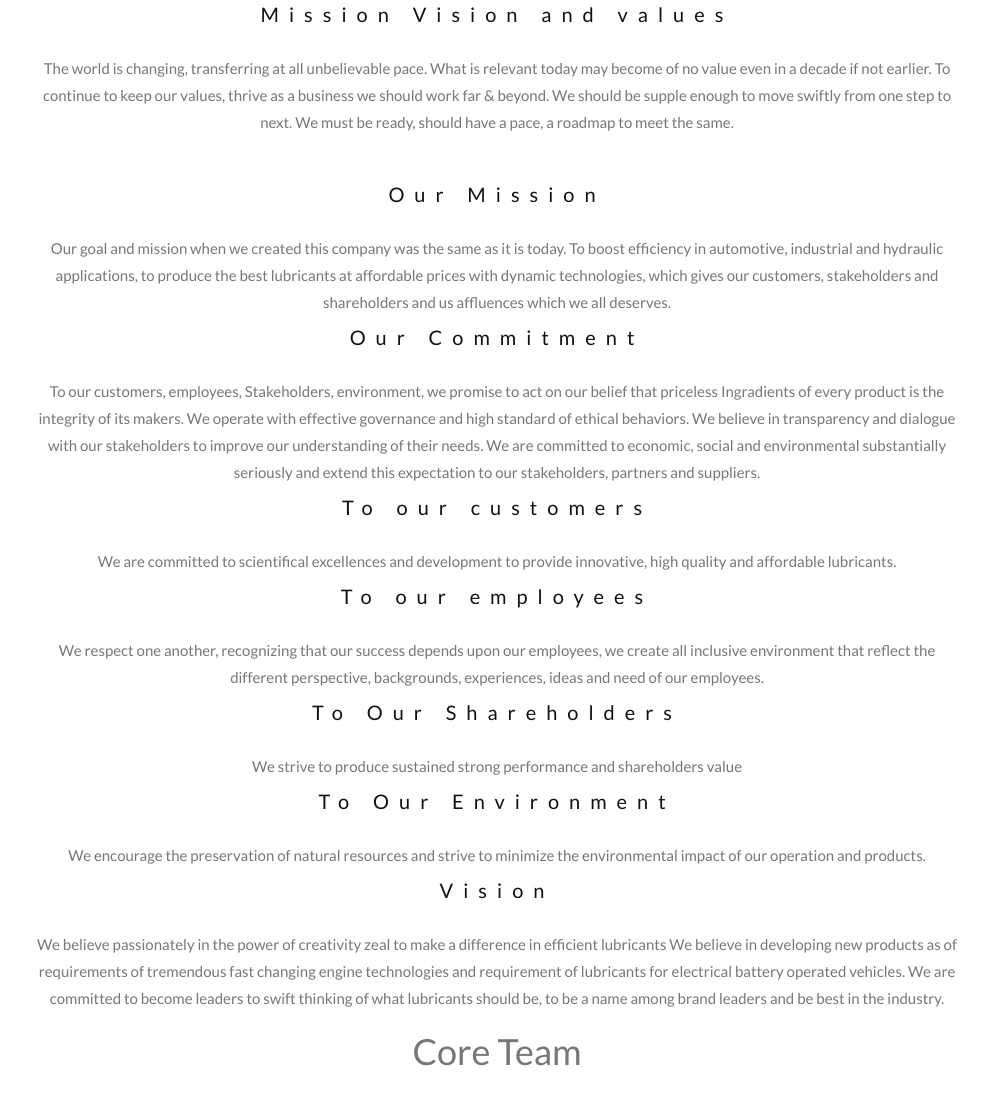
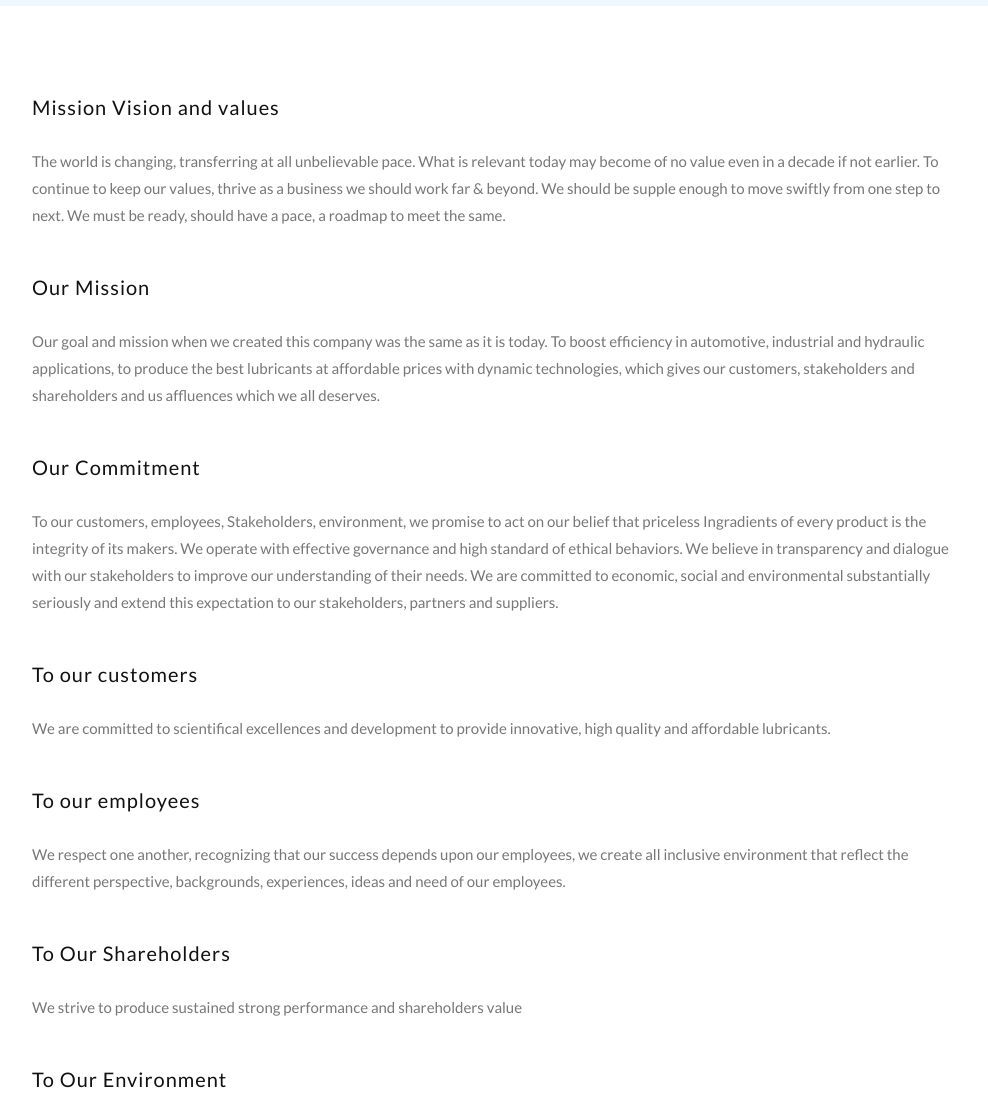
Before and after one commit to VishalCodingNinja/Bluetech, a plain HTML site: page index.html in a window 1280 px wide. Shown: the part 1206-2299 px from the top of the page, without its empty margins (143-1131 px from the left). Drawn offline with nearby package versions, Linux system fonts and the light colour scheme.

Commit message:
added background and fonts

```diff
--- a/index.html
+++ b/index.html
@@ -1,5 +1,6 @@
 <!DOCTYPE html>
 <html lang="en">
+
 <head>
   <!-- Theme Made By www.w3schools.com - No Copyright -->
   <title>Bootstrap Theme The Band</title>
@@ -15,15 +16,19 @@
       font: 400 15px/1.8 Lato, sans-serif;
       color: #777;
     }
-  h3, h4 {
+
+    h3,
+    h4 {
       margin: 10px 0 30px 0;
-    letter-spacing: 10px;
+      letter-spacing: 1px;
       font-size: 20px;
       color: #111;
     }
+
     .container {
       padding: 80px 120px;
     }
+
     .person {
       border: 10px solid transparent;
       margin-bottom: 25px;
@@ -31,46 +36,65 @@
       height: 80%;
       opacity: 0.7;
     }
+
     .person:hover {
       border-color: #f1f1f1;
     }
+
     .carousel-inner img {
       -webkit-filter: grayscale(90%);
-    filter: grayscale(90%); /* make all photos black and white */
-    width: 100%; /* Set width to 100% */
+      filter: grayscale(90%);
+      /* make all photos black and white */
+      width: 100%;
+      /* Set width to 100% */
       margin: auto;
     }
+
     .carousel-caption h3 {
       color: #fff !important;
     }
+
     @media (max-width: 600px) {
       .carousel-caption {
-      display: none; /* Hide the carousel text when the screen is less than 600 pixels wide */
+        display: none;
+        /* Hide the carousel text when the screen is less than 600 pixels wide */
       }
     }
+
     .bg-1 {
       background: #2d2d30;
       color: #bdbdbd;
     }
-  .bg-1 h3 {color: #fff;}
-  .bg-1 p {font-style: italic;}
+
+    .bg-1 h3 {
+      color: #fff;
+    }
+
+    .bg-1 p {
+      font-style: italic;
+    }
+
     .list-group-item:first-child {
       border-top-right-radius: 0;
       border-top-left-radius: 0;
     }
+
     .list-group-item:last-child {
       border-bottom-right-radius: 0;
       border-bottom-left-radius: 0;
     }
+
     .thumbnail {
       padding: 0 0 15px 0;
       border: none;
       border-radius: 0;
     }
+
     .thumbnail p {
       margin-top: 15px;
       color: #555;
     }
+
     .btn {
       padding: 10px 20px;
       background-color: #333;
@@ -78,29 +102,39 @@
       border-radius: 0;
       transition: .2s;
     }
-  .btn:hover, .btn:focus {
+
+    .btn:hover,
+    .btn:focus {
       border: 1px solid #333;
       background-color: #fff;
       color: #000;
     }
-  .modal-header, h4, .close {
+
+    .modal-header,
+    h4,
+    .close {
       background-color: #333;
       color: #fff !important;
       text-align: center;
       font-size: 30px;
     }
-  .modal-header, .modal-body {
+
+    .modal-header,
+    .modal-body {
       padding: 40px 50px;
     }
+
     .nav-tabs li a {
       color: #777;
     }
+
     #googleMap {
       width: 100%;
       height: 400px;
       -webkit-filter: grayscale(100%);
       filter: grayscale(100%);
     }
+
     .navbar {
       font-family: Montserrat, sans-serif;
       margin-bottom: 0;
@@ -110,49 +144,68 @@
       letter-spacing: 4px;
       opacity: 0.9;
     }
-  .navbar li a, .navbar .navbar-brand {
+
+    .navbar li a,
+    .navbar .navbar-brand {
       color: #d5d5d5 !important;
     }
+
     .navbar-nav li a:hover {
       color: #fff !important;
     }
+
     .navbar-nav li.active a {
       color: #fff !important;
       background-color: #29292c !important;
     }
+
     .navbar-default .navbar-toggle {
       border-color: transparent;
     }
+
     .open .dropdown-toggle {
       color: #fff;
       background-color: #555 !important;
     }
+
     .dropdown-menu li a {
       color: #000 !important;
     }
+
     .dropdown-menu li a:hover {
       background-color: red !important;
     }
+
     footer {
       background-color: #2d2d30;
       color: #f5f5f5;
       padding: 32px;
     }
+
     footer a {
       color: #f5f5f5;
     }
+
     footer a:hover {
       color: #777;
       text-decoration: none;
     }
+
     .form-control {
       border-radius: 0;
     }
+
     textarea {
       resize: none;
     }
+
+    .background {
+      padding: 60px;
+    background: aliceblue;
+    }
   </style>
 </head>
+
 <body id="myPage" data-spy="scroll" data-target=".navbar" data-offset="50">
 
   <nav class="navbar navbar-default navbar-fixed-top">
@@ -233,59 +286,87 @@
   </div>
 
   <!-- Container (The Band Section) -->
-<div id="band" class="container text-center">
+  <div id="band" class="container-fluid text-center background">
     <h3>Blutec</h3>
-  <p><em>Message from the president and CEO  </em></p>
-  <p>Ever since the establishment, Blutec has strived to maintain high ethical standards, create products and services that provide values to our customers, and become a company trusted and relied upon.
+    <p><em>Message from the president and CEO </em></p>
+    <p>Ever since the establishment, Blutec has strived to maintain high ethical standards, create products and services
+      that provide values to our customers, and become a company trusted and relied upon.
     </p>
     <br>
-  <p>Our Progressive thinking and creative appraisal is what makes us stand out from the crowed. It is why we are relied upon and so many of our customers keep coming back to us.</p>
+    <p>Our Progressive thinking and creative appraisal is what makes us stand out from the crowed. It is why we are
+      relied upon and so many of our customers keep coming back to us.</p>
     <br>
     <p>
-    We guide our business using five core values – lead, grow, deliver, sustain and protect. I am proud of the work we do and give you my personal commitment that we will deliver what we promise and do it steadily and sustainably.
+      We guide our business using five core values – lead, grow, deliver, sustain and protect. I am proud of the work we
+      do and give you my personal commitment that we will deliver what we promise and do it steadily and sustainably.
     </p>
     <br>
+  </div>
+<!-- MIssion and values -->
 
-<div>
+  <div class="container">
     <div>
       <h3>Mission Vision and values</h3>
-  <p>The world is changing, transferring at all unbelievable pace. What is relevant today may become of no value even in a decade if not earlier. To continue to keep our values, thrive as a business we should work far & beyond. We should be supple enough to move swiftly from one step to next. We must be ready, should have a pace, a roadmap to meet the same.
+      <p>The world is changing, transferring at all unbelievable pace. What is relevant today may become of no value
+        even in a decade if not earlier. To continue to keep our values, thrive as a business we should work far &
+        beyond. We should be supple enough to move swiftly from one step to next. We must be ready, should have a pace,
+        a roadmap to meet the same.
       </p>
       <br>
     </div>
     <div>
       <h3>Our Mission</h3>
-  <p>Our goal and mission when we created this company was the same as it is today. To boost efficiency in automotive, industrial and hydraulic applications, to produce the best lubricants at affordable prices with dynamic technologies, which gives our customers, stakeholders and shareholders and us affluences which we all deserves.
+      <p>Our goal and mission when we created this company was the same as it is today. To boost efficiency in
+        automotive, industrial and hydraulic applications, to produce the best lubricants at affordable prices with
+        dynamic technologies, which gives our customers, stakeholders and shareholders and us affluences which we all
+        deserves.
       </p>
+      <br>
     </div>
     <div>
       <h3>Our Commitment</h3>
-  <p>To our customers, employees, Stakeholders, environment, we promise to act on our belief that priceless Ingradients of every product is the integrity of its makers. We operate with effective governance and high standard of ethical behaviors. We believe in transparency and dialogue with our stakeholders to improve our understanding of their needs. We are committed to economic, social and environmental substantially seriously and extend this expectation to our stakeholders, partners and suppliers.</p>
+      <p>To our customers, employees, Stakeholders, environment, we promise to act on our belief that priceless
+        Ingradients of every product is the integrity of its makers. We operate with effective governance and high
+        standard of ethical behaviors. We believe in transparency and dialogue with our stakeholders to improve our
+        understanding of their needs. We are committed to economic, social and environmental substantially seriously and
+        extend this expectation to our stakeholders, partners and suppliers.</p>
+    </div>
+    <br>
+    <div>
+      <h3>To our customers</h3>
+      <p>We are committed to scientifical excellences and development to provide innovative, high quality and affordable
+        lubricants.
+      </p>
+    </div>
+    <br>
+    <div>
+      <h3>To our employees</h3>
+      <p>We respect one another, recognizing that our success depends upon our employees, we create all inclusive
+        environment that reflect the different perspective, backgrounds, experiences, ideas and need of our employees.
+      </p><br>
     </div>
     <div>
-<h3>To our customers</h3>
-  <p>We are committed to scientifical excellences and development to provide innovative, high quality and affordable lubricants.
-</p>
+      <h3>To Our Shareholders</h3>
+      <p>We strive to produce sustained strong performance and shareholders value
+      </p><br>
     </div>
     <div>
-  <h3>To our employees</h3>
-  <p>We respect one another, recognizing that our success depends upon our employees, we create all inclusive environment that reflect the different perspective, backgrounds, experiences, ideas and need of our employees.
-    </p></div>
-  <div><h3>To Our Shareholders</h3><p>We strive to produce sustained strong performance and shareholders value
-    </p>
+      <h3> To Our Environment</h3>
+      <p>We encourage the preservation of natural resources and strive to minimize the environmental impact of our
+        operation and products.</p><br>
     </div>
-  <div><h3> To Our Environment</h3>
-  <p>We encourage the preservation of natural resources and strive to minimize the environmental impact of our operation and products.</p></div>
     <div>
       <h3>Vision</h3>
       <p>
         We believe passionately in the power of creativity zeal to make a difference in efficient lubricants
-  We believe in developing new products as of requirements of tremendous fast changing engine technologies and requirement of lubricants for electrical battery operated vehicles.
-  We are committed to become leaders to swift thinking of what lubricants should be, to be a name among brand leaders and be best in the industry.
+        We believe in developing new products as of requirements of tremendous fast changing engine technologies and
+        requirement of lubricants for electrical battery operated vehicles.
+        We are committed to become leaders to swift thinking of what lubricants should be, to be a name among brand
+        leaders and be best in the industry.
       </p>
     </div>
   </div>
-
+<div class="container text-center background">
   <h1>Core Team</h1>
   <br>
   <!-- row1-->
@@ -312,7 +393,7 @@
         <img src="Images/1.jpg" class="img-circle person" alt="Random Name" width="255" height="255">
       </a>
       <p class="text-center"><strong>MH </strong></p>
-      <p class="text-center">Administrative and coordinating head  </p><br>
+      <p class="text-center">Administrative and coordinating head </p><br>
 
     </div>
   </div>
@@ -340,7 +421,7 @@
         <img src="Images/1.jpg" class="img-circle person" alt="Random Name" width="255" height="255">
       </a>
       <p class="text-center"><strong>MH </strong></p>
-      <p class="text-center">Administrative and coordinating head  </p><br>
+      <p class="text-center">Administrative and coordinating head </p><br>
 
     </div>
   </div>
@@ -356,8 +437,8 @@
     </div>
 
   </div>
+</div>
 
-</div>
 
   <!-- Container (TOUR Section) -->
   <div id="tour" class="bg-1">
@@ -496,16 +577,17 @@
     <a class="up-arrow" href="#myPage" data-toggle="tooltip" title="TO TOP">
       <span class="glyphicon glyphicon-chevron-up"></span>
     </a><br><br>
-  <p>Bootstrap Theme Made By <a href="https://www.w3schools.com" data-toggle="tooltip" title="Visit w3schools">www.w3schools.com</a></p>
+    <p>Bootstrap Theme Made By <a href="https://www.w3schools.com" data-toggle="tooltip"
+        title="Visit w3schools">www.w3schools.com</a></p>
   </footer>
 
   <script>
-$(document).ready(function(){
+    $(document).ready(function () {
       // Initialize Tooltip
       $('[data-toggle="tooltip"]').tooltip();
 
       // Add smooth scrolling to all links in navbar + footer link
-  $(".navbar a, footer a[href='#myPage']").on('click', function(event) {
+      $(".navbar a, footer a[href='#myPage']").on('click', function (event) {
 
         // Make sure this.hash has a value before overriding default behavior
         if (this.hash !== "") {
@@ -520,7 +602,7 @@ $(document).ready(function(){
           // The optional number (900) specifies the number of milliseconds it takes to scroll to the specified area
           $('html, body').animate({
             scrollTop: $(hash).offset().top
-      }, 900, function(){
+          }, 900, function () {
 
             // Add hash (#) to URL when done scrolling (default click behavior)
             window.location.hash = hash;
@@ -531,4 +613,5 @@ $(document).ready(function(){
   </script>
 
 </body>
+
 </html>
```
Lines whose indentation alone changed are shown as unchanged.
